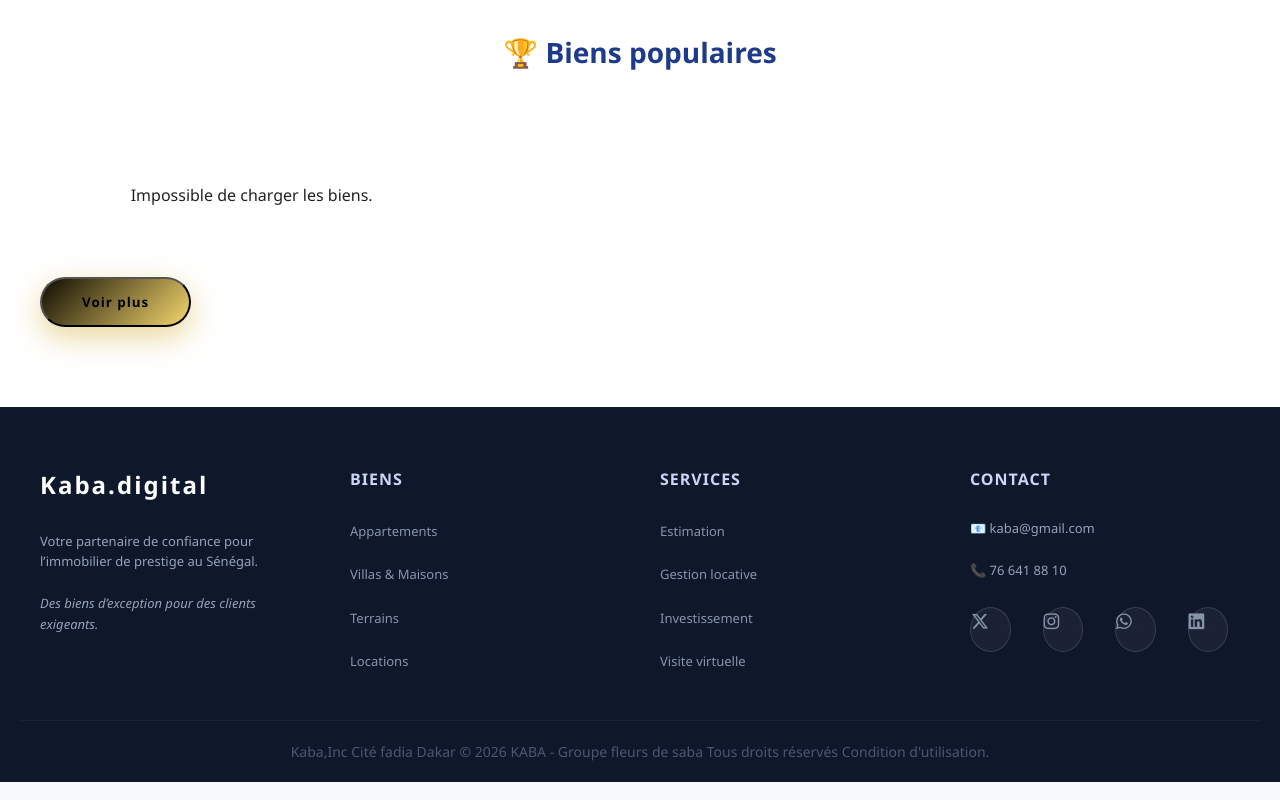
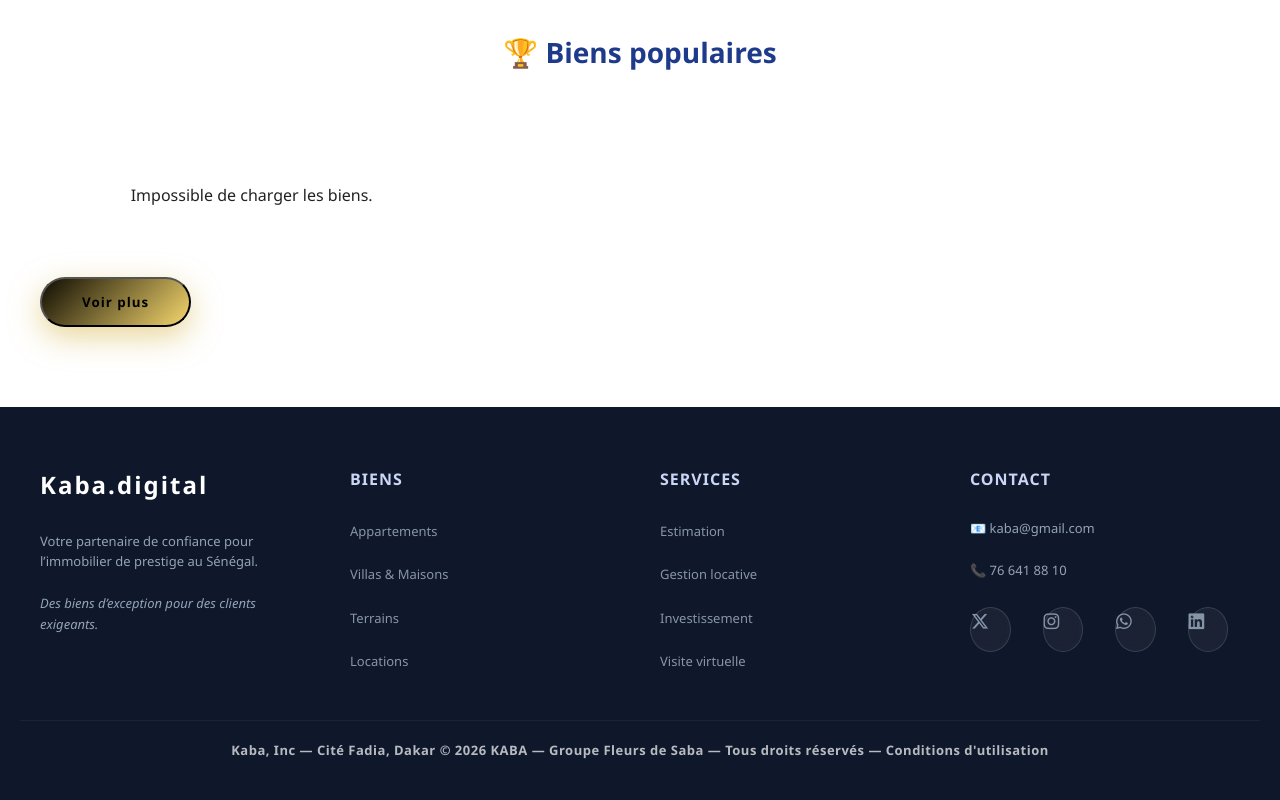
Before and after one commit to kabadigital/kaba, a website: page public/index.html in a window 1280 px wide. Shown: the part 1292-2092 px from the top of the page. Drawn offline with Linux system fonts and the light colour scheme; no server answers.

Commit message:
modification

```diff
--- a/public/index.html
+++ b/public/index.html
@@ -171,10 +171,10 @@
 </div>
 
   <div class="footer-bottom">
-                             Kaba,Inc
-Cité fadia Dakar © 2026 KABA - Groupe fleurs de saba Tous droits réservés
-    Condition d'utilisation.
-  </div>
+  <p class="footer-legal">
+    Kaba, Inc — Cité Fadia, Dakar © 2026 KABA — Groupe Fleurs de Saba — Tous droits réservés — Conditions d'utilisation
+  </p>
+</div>
 
 </footer>
 
--- a/public/style.css
+++ b/public/style.css
@@ -1751,3 +1751,15 @@ body {
   color: #cbd5f5;
   font-size: 15px;
 }
+.footer-bottom {
+  text-align: center;
+  padding: 20px 10px;
+  border-top: 1px solid rgba(255, 255, 255, 0.08);
+}
+
+.footer-legal {
+  color: #ffffff;
+  font-weight: 700;
+  font-size: 13px;
+  letter-spacing: 0.5px;
+}
```
